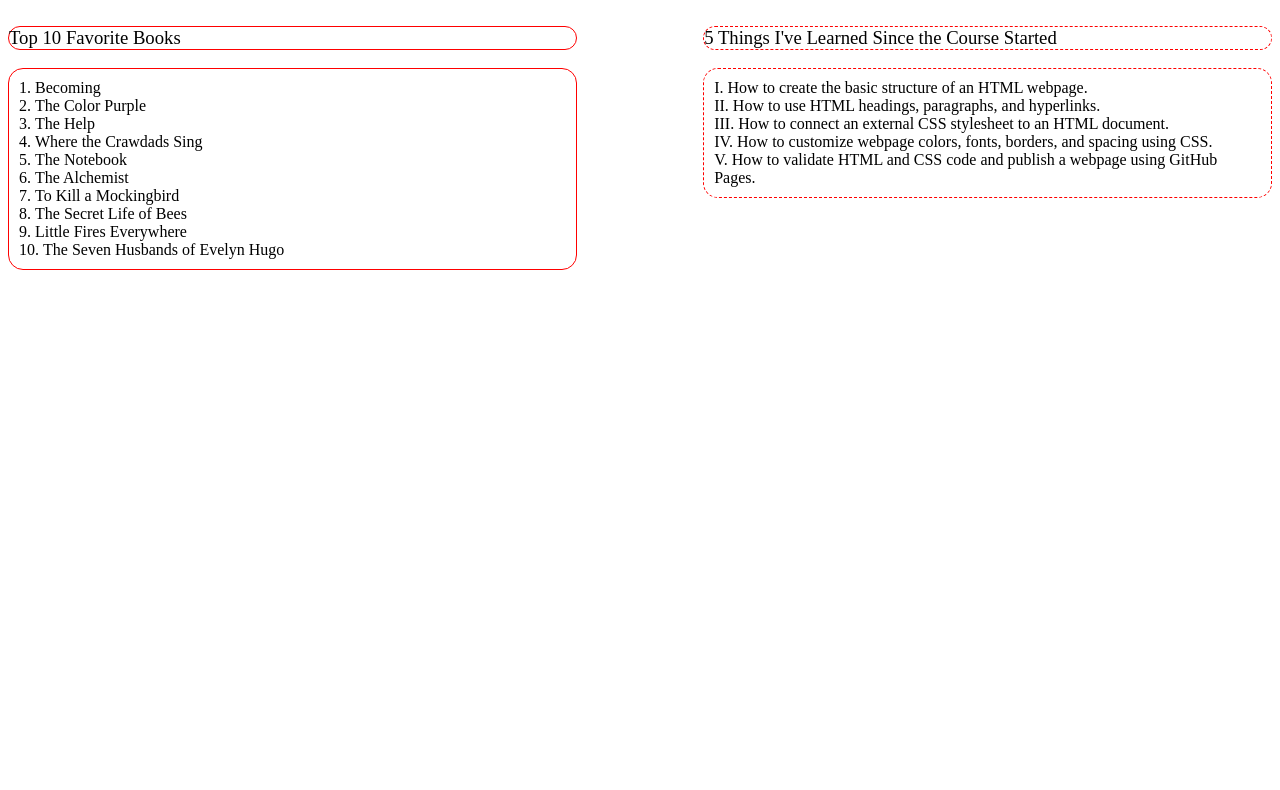
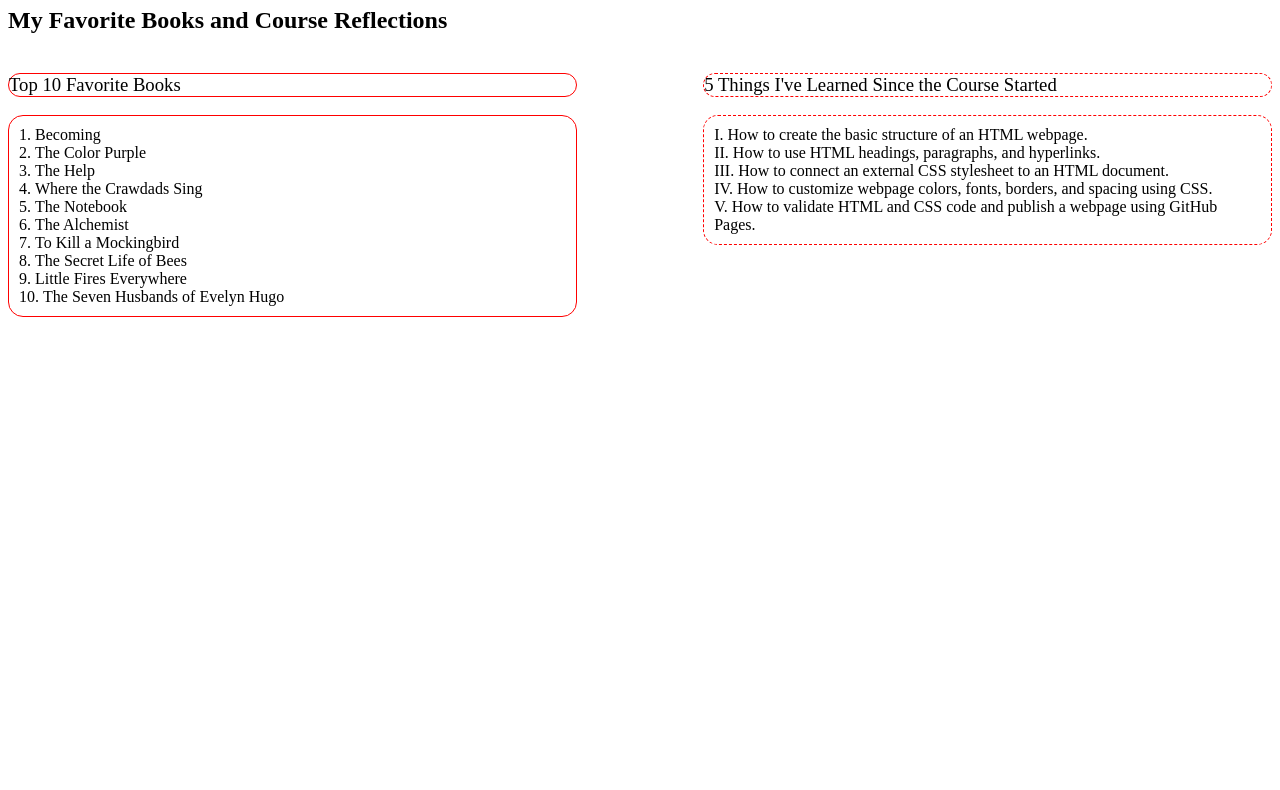
Before and after one commit to britt10libra/csd-340, a plain HTML site: page module-3/Smith_Mod3_3.html in a window 1280 px wide. Shown: the part 73-863 px from the top of the page. Drawn offline with Linux system fonts and the light colour scheme.

Commit message:
Fix HTML validation errors for Module 3.3

```diff
--- a/module-3/Smith_Mod3_3.html
+++ b/module-3/Smith_Mod3_3.html
@@ -17,7 +17,7 @@ Assignment: CSD 340 Module 3.3
     <div id="container">
 
         <h1>Assignment 3.3: Build a Web Page Exercise - Part 3</h1>
-
+        <h2>My Favorite Books and Course Reflections</h2>
         <div id="left-div">
             <h3>Top 10 Favorite Books</h3>
 
```
